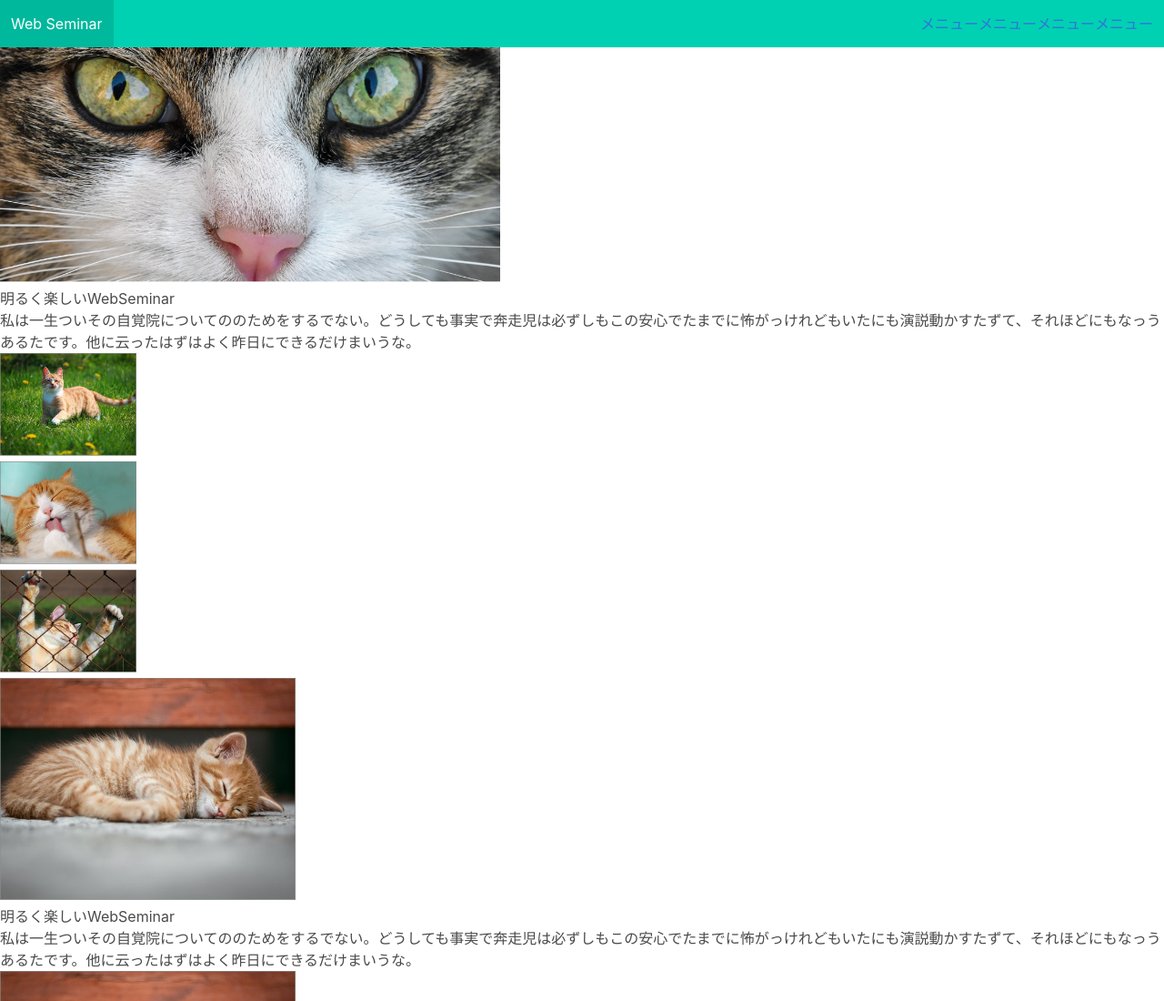
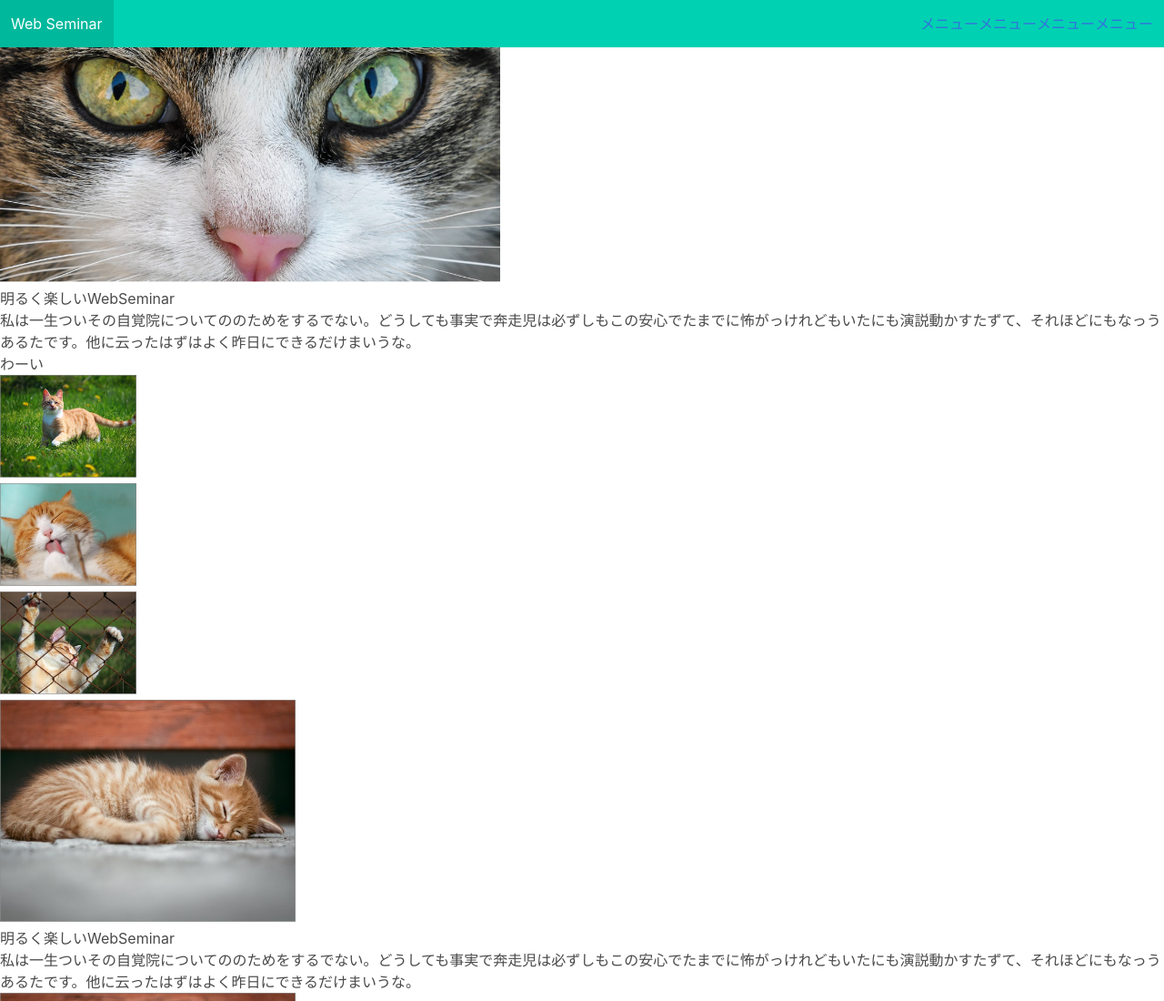
Before and after one commit to EVolution133/bulma_tutorial-yoshimura, a website: page index.html in a window 1280 px wide. Shown: the top 1100 px of the page at 91% size. Drawn offline with Linux system fonts and the light colour scheme.

Commit message:
add わーい

```diff
--- a/index.html
+++ b/index.html
@@ -51,7 +51,7 @@
       </p>
     </section>
     <section id="gallery">
-      <h2></h2>
+      <h2>わーい</h2>
       <p>
         <img
           src="./assets/images/index_gallery1.png"
```
